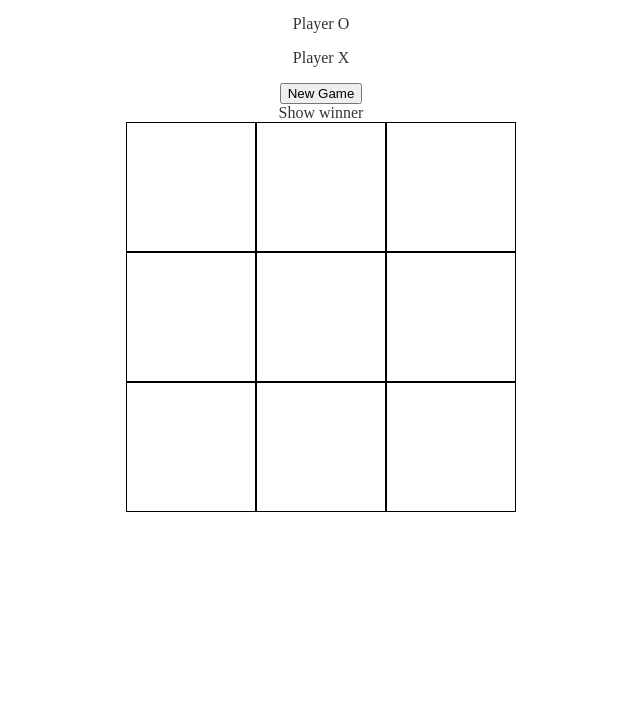
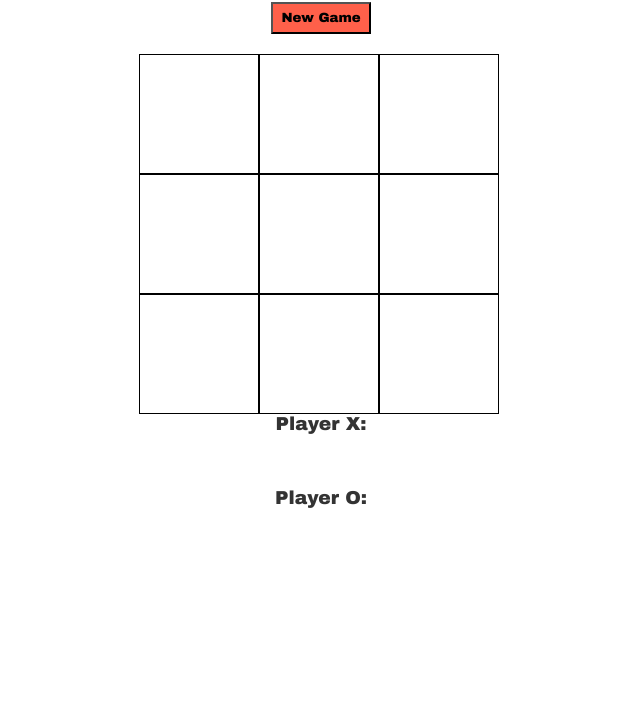
Before and after one commit to skarita/tic-tac-toe, a plain HTML site: page index.html in a window 1280 px wide. Shown: the part 76-800 px from the top of the page, without its empty margins (319-959 px from the left). Drawn offline with nearby package versions, Linux system fonts and the light colour scheme.

Commit message:
added some styles

```diff
--- a/index.html
+++ b/index.html
@@ -12,16 +12,11 @@
     <div class="heading">
       <h1>Tic Tac Toe</h1>
     </div>
-      <div id="players">
-        <div id="O">Player O
-          <p id="playerOScore"></p>
-        </div>
-        <div id="X">Player X
-          <p id="playerXScore"></p>
-        </div>
+
+      <div id="result">
         <input type="button" class="button" id="reset" value="New Game">
       </div>
-      <div class="winner" id="won"> Show winner </div>
+      <div class="winner" id="won"> </div>
       <div id="board">
         <div id="first" class="inGame empty">
         </div>
@@ -42,6 +37,17 @@
         <div id="ninth" class="inGame empty">
         </div>
       </div>
+      <aside>
+      <div id="players">
+          <div id="X"><h3>Player X: </h3>
+            <span id="playerXScore"></span>
+            <div id="O">
+          <h3>Player O: </h3>
+            <span id="playerOScore"></span>
+          </div>
+          </div>
+        </div>
+        </aside>
   </div>
   <script src="https://cdnjs.cloudflare.com/ajax/libs/jquery/3.1.1/jquery.js"></script>
   <script src="tictactoe.js"></script>
--- a/style.css
+++ b/style.css
@@ -1,26 +1,65 @@
 body {
-  -webkit-boxing-sizing: border-box;
+  font-family: "Arial Black";
+  /*-webkit-boxing-sizing: border-box;
   -moz-box-sizing: border-box;
-  box-sizing: border-box;
+  box-sizing: border-box;*/
+  margin: 0 auto;
 }
 
 .wrapper {
-  width: 390px;
+  width: 365px;
   margin: 0 auto;
   text-align: center;
   color: #333;
+  margin: 0 auto;
 }
 
 h1 {
   font-family: "Arial Black";
-  font: 1em;
-  padding: 0.2em;
+  font: 1.4em;
 }
 
 #board div {
-  width: 128px;
-  height: 128px;
+  width: 118px;
+  height: 118px;
   float: left;
   border: 1px solid black;
+  text-align: center;
+  margin: 0 auto;
+  font-size: 48px;
+  vertical-align: top;
+  line-height: 120px;
+
+  /*display: inline-block;;
+
+  background-color: white;
+  box-sizing: border-box*/
+}
+
+.button {
+  height: 32px;
+  width: 100px;
+  margin-bottom 2px;
+  background-color: #FF604A;
+  color: black;
+  font-family: "Arial Black";
 
 }
+
+.winner {
+  font-size: 2em;
+  font-weight: 850;
+  display: block;
+  margin: 20px auto;
+  color: #FF4926;
+}
+/*#board {
+  box-shadow: 0 8px 16px 0 rgba(0, 0, 0, 0.2); 0 6px 20px 0 rgba(0, 0, 0, 0.19);
+  -moz-box-shadow: 0 8px 16px 0 rgba(0, 0, 0, 0.2); 0 6px 20px 0 rgba(0, 0, 0, 0.19);
+}*/
+
+span {
+  display: inline-block;
+  margin: 0 auto;
+  padding: 0 auto;
+}
--- a/tictactoe.js
+++ b/tictactoe.js
@@ -28,11 +28,13 @@ board.addEventListener('click', function(event) {
     // update board and switch players
     if (playerOne) {
       event.target.textContent = 'X';
+      event.target.style.backgroundColor = '#FF68A8';
       // $(event.target).addClass('X');
       $(event.target).removeClass('empty');
       playerOne = false;
     } else {
       event.target.textContent = 'O';
+      event.target.style.backgroundColor = '#4AF9F8';
       // $(event.target).addClass('O');
       $(event.target).removeClass('empty');
       playerOne = true;
@@ -63,6 +65,7 @@ function checkWin() {
       playerXScore += 1;
       document.getElementById('playerXScore').innerHTML = playerXScore;
 
+
     } else if (combo === 'OOO') {
       document.getElementById('won').innerHTML = 'Player O wins!';
       winnerFound = true;
@@ -79,8 +82,8 @@ var clearBoard = function(event) {
     clearSquares[i].innerHTML = '';
     $('.inGame').addClass('empty');
     winnerFound = false;
-    document.getElementById('won').innerHTML = 'show winner';
-
+    document.getElementById('won').innerHTML = '';
+    clearSquares[i].style.backgroundColor = 'white';
   }
 };
 
```
Also changed, not shown: 2 other files.
